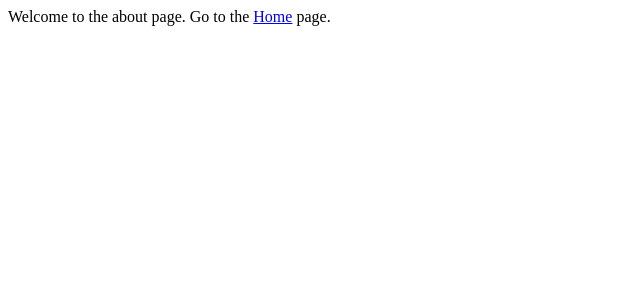
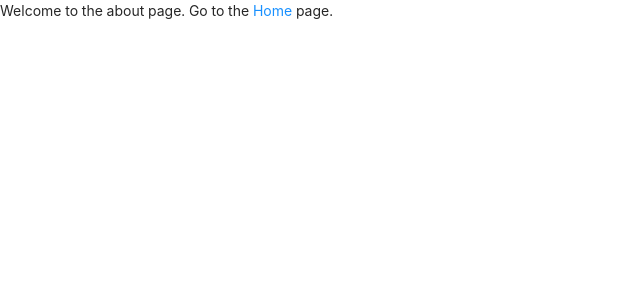
Before and after one commit to SAINTZST/nextjs-ts-graphql-boilerplate, a Next.js app: page /about in a window 1280 px wide. Shown: the top 300 px of the page, without its empty margins (0-640 px from the left). Built offline with nearby package versions, Linux system fonts and the light colour scheme.

Commit message:
Init: Install antd and override css

```diff
--- a/package.json
+++ b/package.json
@@ -12,11 +12,13 @@
     "@graphql-tools/load-files": "6.0.18",
     "@graphql-tools/merge": "6.0.18",
     "@graphql-tools/schema": "6.0.18",
+    "antd": "^4.19.5",
     "apollo-server-micro": "^2.16.1",
     "graphql": "15.3.0",
     "next": "latest",
     "react": "^17.0.2",
-    "react-dom": "^17.0.2"
+    "react-dom": "^17.0.2",
+    "react-responsive": "^9.0.0-beta.6"
   },
   "devDependencies": {
     "@graphql-codegen/cli": "^2.2.1",
@@ -30,6 +32,7 @@
     "@types/mocha": "^9.0.0",
     "@types/react": "^16.9.46",
     "@types/react-dom": "^16.9.8",
+    "@types/react-responsive": "^8.0.5",
     "@types/react-test-renderer": "^17.0.1",
     "babel-jest": "27.2.5",
     "babel-plugin-module-resolver": "^4.1.0",
--- /dev/null
+++ b/src/pages/App.css
@@ -0,0 +1 @@
+@import '~antd/dist/antd.css';
--- a/src/pages/_app.tsx
+++ b/src/pages/_app.tsx
@@ -1,6 +1,7 @@
 import { AppProps } from 'next/app'
 import { ApolloProvider } from '@apollo/client'
 import { useApollo } from '../apollo/apollo'
+import './App.css'
 
 export default function App({ Component, pageProps }: AppProps) {
   const apolloClient = useApollo(pageProps.initialApolloState)
```
Also changed, not shown: 1 other file (tests, documents, lock files or other folders).
